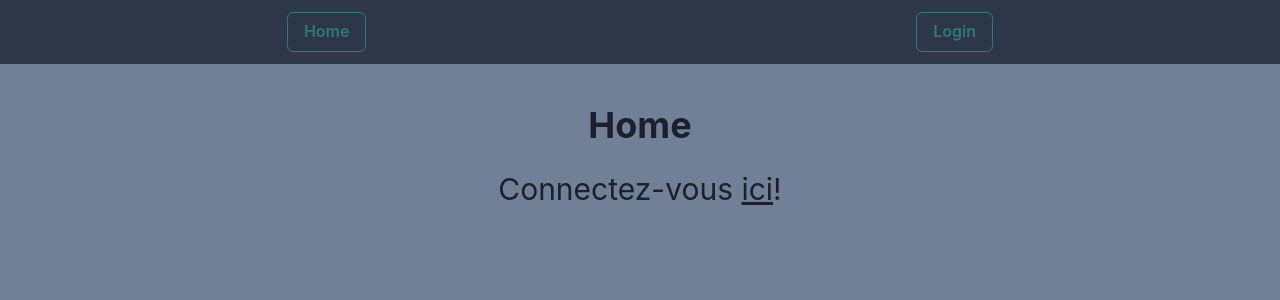
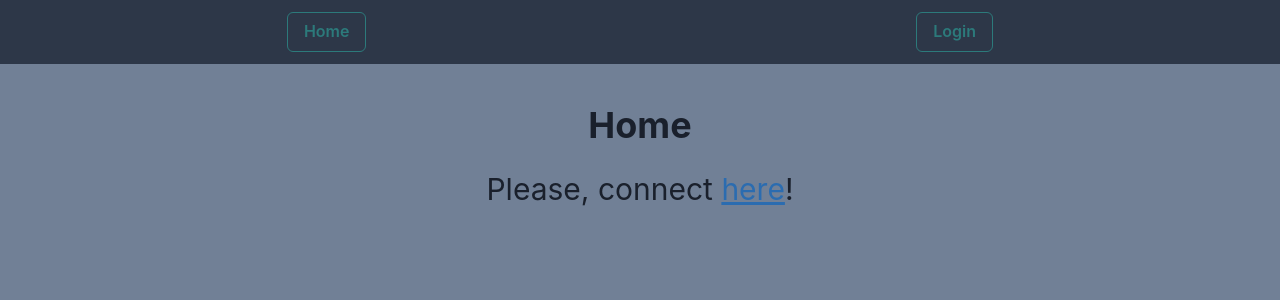
Before and after one commit to kevinalbert7/React-Poke-context, a React (Create React App) app: page / in a window 1280 px wide. Shown: the top 300 px of the page. Built offline with nearby package versions, Linux system fonts and the light colour scheme; no server answers.

Commit message:
Improve style

```diff
--- a/public/index.html
+++ b/public/index.html
@@ -10,21 +10,8 @@
       content="Web site created using create-react-app"
     />
     <link rel="apple-touch-icon" href="%PUBLIC_URL%/logo192.png" />
-    <!--
-      manifest.json provides metadata used when your web app is installed on a
-      user's mobile device or desktop. See https://developers.google.com/web/fundamentals/web-app-manifest/
-    -->
     <link rel="manifest" href="%PUBLIC_URL%/manifest.json" />
-    <!--
-      Notice the use of %PUBLIC_URL% in the tags above.
-      It will be replaced with the URL of the `public` folder during the build.
-      Only files inside the `public` folder can be referenced from the HTML.
-
-      Unlike "/favicon.ico" or "favicon.ico", "%PUBLIC_URL%/favicon.ico" will
-      work correctly both with client-side routing and a non-root public URL.
-      Learn how to configure a non-root public URL by running `npm run build`.
-    -->
-    <title>React App</title>
+    <title>Pokemon</title>
   </head>
   <body>
     <noscript>You need to enable JavaScript to run this app.</noscript>
--- a/src/components/Navbar.js
+++ b/src/components/Navbar.js
@@ -1,19 +1,18 @@
-import { useContext } from 'react'
-import { useNavigate } from 'react-router-dom'
-import { Flex, HStack, Button } from '@chakra-ui/react'
-import { Link } from 'react-router-dom'
+import { useContext } from "react"
+import { useNavigate, Link } from "react-router-dom"
+import { Flex, HStack, Button } from "@chakra-ui/react"
 
-import { UserContext } from '../contexts/User'
+import { UserContext } from "../contexts/User"
 
 const Navbar = () => {
   const { isLogged, setIsLogged } = useContext(UserContext)
 
   let navigate = useNavigate()
 
-  // const logOut = () => {
-  //   setIsLogged(false)
-  //   navigate('/')
-  // }
+  const logOut = () => {
+    setIsLogged(false)
+    navigate("/")
+  }
 
   return (
     <Flex
@@ -26,23 +25,25 @@ const Navbar = () => {
       >
         <HStack as="nav" spacing="5">
           <Link to="/">
-            <Button colorScheme='teal' variant='outline'>
+            <Button colorScheme="teal" variant="outline">
               Home
             </Button>
           </Link>
         </HStack>
         <HStack>
-          <Link to="/login">
-            {isLogged ?
-              <Button colorScheme='teal' variant='outline' onClick={setIsLogged(false)}>
+          {isLogged === false ?
+            <Link to="/login">
+              <Button colorScheme="teal" variant="outline">
+                Login
+              </Button>
+            </Link>
+          :
+            <Link>
+              <Button colorScheme="teal" variant="outline" onClick={logOut}>
                 Logout
               </Button>
-            :
-              <Button colorScheme='teal' variant='outline'>
-                Login
-              </Button>
-            }
-          </Link>
+            </Link>
+          }
         </HStack>
       </Flex>
   )
--- a/src/components/TextField.js
+++ b/src/components/TextField.js
@@ -1,8 +1,4 @@
-import {
-  FormControl,
-  FormErrorMessage,
-  FormLabel,
-} from "@chakra-ui/form-control"
+import { FormControl, FormErrorMessage, FormLabel} from "@chakra-ui/form-control"
 import { Input } from "@chakra-ui/input"
 import { Field, useField } from "formik"
 
--- a/src/pages/Home.js
+++ b/src/pages/Home.js
@@ -1,76 +1,82 @@
-import { useState, useEffect, useContext } from 'react'
-import { Box, VStack, Heading, Image, Button, Text } from'@chakra-ui/react'
-import { Link } from 'react-router-dom'
+import { useState, useEffect, useContext } from "react"
+import { Box, VStack, Heading, Image, Button, Text } from"@chakra-ui/react"
+import { Link } from "react-router-dom"
 
-import { UserContext } from '../contexts/User'
+import { UserContext } from "../contexts/User"
 
 const Home = () => {
   const [pokemon, setPokemon] = useState(null)
-  const { isLogged, setIsLogged } = useContext(UserContext)
+  const { isLogged } = useContext(UserContext)
 
   useEffect(() =>  {
-    fetch('https://pokeapi.co/api/v2/pokemon/1')
+    fetch("https://pokeapi.co/api/v2/pokemon/1")
       .then(response => response.json())
       .then(result => setPokemon(result))
   }, [])
 
   const getRandomPokemon = () => {
     let randomId = Math.floor(Math.random() * (151 - 1) + 1)
+
     fetch(`https://pokeapi.co/api/v2/pokemon/${randomId}`)
       .then(response => response.json())
       .then(result => setPokemon(result))
   }
 
-  console.log("isLogged =>", isLogged)
   return (
-    <Box w='100wv' maxH='90%' display='flex' alignItems='center' justifyContent='center' flexDirection='column'>
+    <Box w="100wv" maxH="90%" display="flex" alignItems="center" justifyContent="center" flexDirection="column">
       <VStack mt={10} spacing={5}>
         <Heading>Home</Heading>
-        {!isLogged ?
-          <Text fontSize='3xl'>Connectez-vous<span><Link to='/login'>&nbsp;<u>ici</u></Link></span>!</Text>
+        {isLogged === false ?
+          <Text fontSize="3xl">Please, connect<span><Link to="/login" color="blue">&nbsp;<Text as="u" color="blue.600">here</Text></Link></span>!</Text>
         :
           <>
-            {pokemon === null ? '' :
+            {pokemon === null ? "" :
               <div
                 style={{
-                  borderImage: 'linear-gradient(rgba(131,58,180,1) 0%, rgba(253,29,29,1) 20%, rgba(252,176,69,1) 40%, rgba(140,252,69,1) 60%, rgba(23,230,242,1) 80%, rgba(84,69,252,1) 100%) 1',
-                  borderWidth: '4px',
-                  borderStyle: 'solid',
-                  borderRadius: '7px',
-                  backgroundColor: '#2D3748'
+                  borderImage: "linear-gradient(rgba(131,58,180,1) 0%, rgba(253,29,29,1) 20%, rgba(252,176,69,1) 40%, rgba(140,252,69,1) 60%, rgba(23,230,242,1) 80%, rgba(84,69,252,1) 100%) 1",
+                  borderWidth: "4px",
+                  borderStyle: "solid",
+                  borderRadius: "7px",
+                  backgroundColor: "#2D3748"
                 }}
               >
-                <Image src={pokemon.sprites.other['official-artwork'].front_default} alt={pokemon.name} width='300px'/>
-                <Box pb='10'>
-                  <Box display='flex' flexDirection='column' alignItems='center'>
+                <Image src={pokemon.sprites.other["official-artwork"].front_default} alt={pokemon.name} width="300px"/>
+                <Box pb="10">
+                  <Box display="flex" flexDirection="column" alignItems="center">
                     <Heading mb={3}>{pokemon.name}</Heading>
                       <VStack spacing={2}>
                       <Box
-                        color='BlackAlpha 800'
-                        fontWeight='600'
-                        textTransform='uppercase'
-                      >Height: {pokemon.height}</Box>
+                        color="BlackAlpha 800"
+                        fontWeight="600"
+                        textTransform="uppercase"
+                      >
+                        Height: {pokemon.height}
+                      </Box>
                       <Box
-                        color='BlackAlpha 800'
-                        fontWeight='600'
-                        textTransform='uppercase'
-                      >Weight: {pokemon.weight}</Box>
+                        color="BlackAlpha 800"
+                        fontWeight="600"
+                        textTransform="uppercase"
+                      >
+                        Weight: {pokemon.weight}
+                      </Box>
                       <Box
-                        color='BlackAlpha 800'
-                        fontWeight='600'
-                        textTransform='uppercase'
-                      >Type: {pokemon.types.map(element => element.type.name)}</Box>
+                        color="BlackAlpha 800"
+                        fontWeight="600"
+                        textTransform="uppercase"
+                      >
+                        Type: {pokemon.types.map(element => element.type.name)}
+                      </Box>
                     </VStack>
                   </Box>
                 </Box>
               </div>
             }
             <Button
-              bgGradient='linear(to-l, #7928CA, #FF0080)'
-              borderWidth='2px'
-              borderColor='gray.700'
-              color='gray.700'
-              variant='solid'
+              bgGradient="linear(to-l, #7928CA, #FF0080)"
+              borderWidth="2px"
+              borderColor="gray.700"
+              color="gray.700"
+              variant="solid"
               onClick={() => getRandomPokemon()}
             >
               Change Pokemon
--- a/src/pages/NotFound.js
+++ b/src/pages/NotFound.js
@@ -1,8 +1,8 @@
-import React from 'react'
+import React from "react"
 
 const NotFound = () => {
   return (
-    <div>NotFound</div>
+    <div>Error 404 - Page not found</div>
   )
 }
 
```
Also changed, not shown: src/App.js (+8 -8 lines), src/pages/Login.js (+6 -4 lines).
